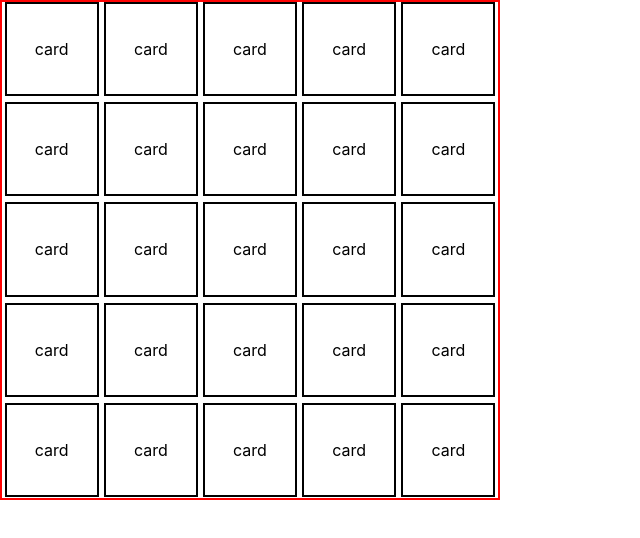
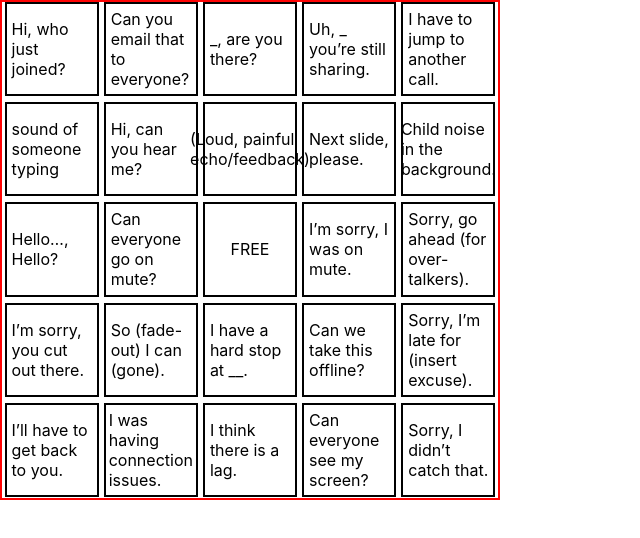
Before and after one commit to alaeddineazri/Bingo_Game, a React (Create React App) app: page / in a window 1280 px wide. Shown: the top 538 px of the page, without its empty margins (0-640 px from the left). Built offline with nearby package versions, Linux system fonts and the light colour scheme.

Commit message:
add the free Card

```diff
--- a/src/components/Card.js
+++ b/src/components/Card.js
@@ -1,9 +1,9 @@
 import React from 'react'
 
-const Card = () => {
+const Card = ({element}) => {
   return (
     <div className='card'>
-        card
+          {element}
     </div>
   )
 }
--- a/src/components/CardContainer.js
+++ b/src/components/CardContainer.js
@@ -10,10 +10,16 @@ const CardContainer = () => {
 
 
   return (
-    <div className='cardContainer'>
-        {content.map(el=><Card  />)}
-    </div>
+    <div className="cardContainer">
+    {content.map((element, index) =>
+      index === 12 ? (
+        <Card key={index} element={"FREE"} />
+      ) : (
+        <Card key={index} element={element} />
+      )
+    )}
+  </div>
   )
 }
 
-export default CardContainer
+export default CardContainer;
```
